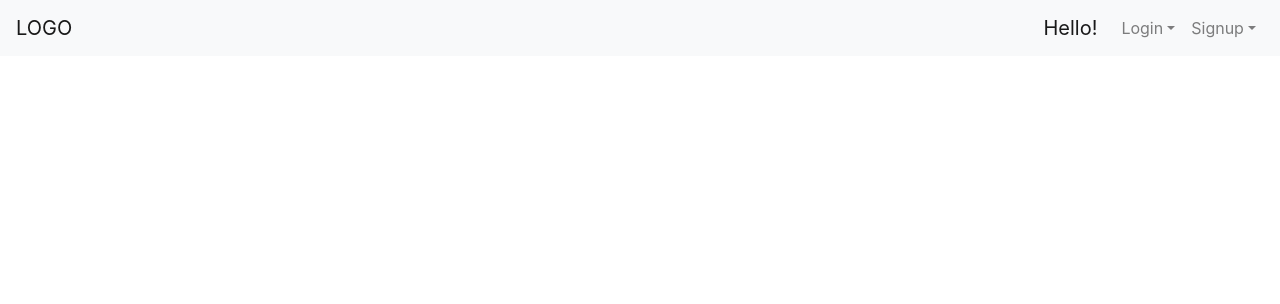
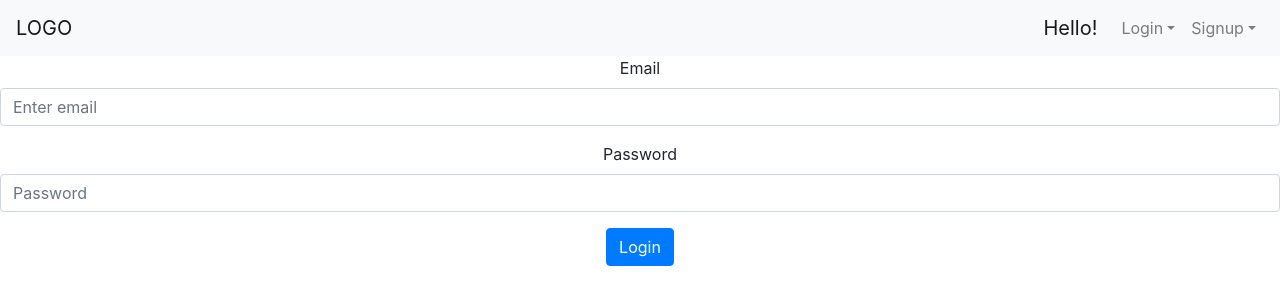
Before and after one commit to ctlaranjeiro/adopt-senior-youngster-client, a React (Create React App) app: page /login/user in a window 1280 px wide. Shown: the top 304 px of the page. Built offline with nearby package versions, Linux system fonts and the light colour scheme; no server answers.

Commit message:
Adds login page and user/volunteer profile pages

```diff
--- a/src/App.js
+++ b/src/App.js
@@ -3,59 +3,74 @@ import logo from './logo.svg';
 import './App.css';
 import Navigation from './components/Navigation';
 import { Switch, Route, Redirect } from 'react-router-dom';
-// import Login from './components/projects/auth/Login';
-// import Signup from './components/projects/auth/Signup';
-// import AuthService from './components/projects/auth/auth-service';
-// import 'react-toastify/dist/ReactToastify.css';
+import Login from './components/auth/Login';
+import Signup from './components/auth/Signup';
+import AuthService from './components/auth/auth-service';
+import UserProfilePage from './components/user/UserProfilePage';
+import VolunteerProfilePage from './components/volunteer/VolunteerProfilePage';
+
 
 class App extends Component {
-//   state = {
-//     loggedInUser: null
-//   }
+  state = {
+    loggedInAccount: null
+  }
 
-//   service = new AuthService();
+  service = new AuthService();
 
-//   setCurrentUser = (userObj) => {
-//     this.setState({
-//       loggedInUser: userObj
-//     });
-//   }
+  setCurrentAccount = (accountObj) => {
+    this.setState({
+      loggedInAccount: accountObj
+    });
+  }
 
-//   // 1. save the user into the browser localstorage
-//   // or
-//   // 2. check if the user is still loggedin by calling the backend
-// fetchUser = () => {
-//     if(this.state.loggedInUser === null) {
-//       this.service.loggedin()
-//         .then(response => {
-//           if (response._id) {
-//             this.setState({
-//               loggedInUser: response
-//             })
-//           }
-//         })
-//     }
-//   }
+  fetchUser = () => {
+    if(this.state.loggedInAccount === null) {
+      this.service.loggedin()
+        .then(response => {
+          if (response._id) {
+            this.setState({
+              loggedInAccount: response
+            })
+          }
+        })
+    }
+  }
 
   render() {
-    // this.fetchUser();
+    this.fetchUser();
     return (
       <div className="App">
-      <Navigation />
-        {/* <Navbar setCurrentUser={this.setCurrentUser} loggedInUser={this.state.loggedInUser} /> */}
-        {/* <Switch>
-          <Route path='/login' render={(props) => <Login setCurrentUser={this.setCurrentUser} {...props} /> } />
-          <Route path='/signup' render={(props) => <Signup setCurrentUser={this.setCurrentUser} {...props} /> } />
-          <Route exact path='/projects' component={ProjectList} />
-          <Route exact path='/projects/:id' render={(props) => <ProjectDetails {...props} loggedInUser={this.state.loggedInUser} /> } />
+        <Navigation />
+
+        <Switch>
+          <Route exact path='/login/user' render={(props) => <Login setCurrentAccount={this.setCurrentAccount} accountType='user' {...props} /> } />
+          <Route exact path='/login/volunteer' render={(props) => <Login setCurrentAccount={this.setCurrentAccount} accountType='volunteer' {...props} /> } />
+          <Route exact path='/signup/user' render={(props) => <Signup setCurrentAccount={this.setCurrentAccount} accountType='user' {...props} /> } />
+          <Route exact path='/signup/volunteer' render={(props) => <Signup setCurrentAccount={this.setCurrentAccount} accountType='volunteer' {...props} /> } />
+          <Route exact path='/user/:id' render={(props) => {
+            if(this.state.loggedInAccount){
+              return <UserProfilePage loggedInAccount={this.state.loggedInAccount} {...props} />
+            } else{
+              return <Redirect to="/" />
+            }
+          }} />
+          <Route exact path='/volunteer/:id' render={(props) => {
+            if(this.state.loggedInAccount){
+              return <VolunteerProfilePage loggedInAccount={this.state.loggedInAccount} {...props} />
+            } else{
+              return <Redirect to="/" />
+            }
+          }} />
+          {/* <Route exact path='/projects' component={ProjectList} />
+          <Route exact path='/projects/:id' render={(props) => <ProjectDetails {...props} loggedInAccount={this.state.loggedInAccount} /> } />
           <Route exact path='/projects/:id/edit' render={(props) => {
-            if(this.state.loggedInUser) {
+            if(this.state.loggedInAccount) {
               return  <EditProject {...props} />
             } else {
               return <Redirect to='/login' />
             }
-          }}/>
-        </Switch> */}
+          }}/> */}
+        </Switch>
       </div>
     );
   }
--- a/src/components/auth/Login.js
+++ b/src/components/auth/Login.js
@@ -1,7 +1,84 @@
 import React, { Component } from 'react';
+import AuthService from './auth-service';
+import { Link } from 'react-router-dom';
+import { Form, Button } from 'react-bootstrap';
 
 class Login extends Component {
+    state = {
+        accountType: this.props.accountType,
+        email: '',
+        password: ''
+    }
 
+    service = new AuthService();
+
+    handleChange = (event) => {
+        const {name, value} = event.target;
+        this.setState({[name]: value});
+    }
+
+    handleFormSubmit = (event) => {
+        event.preventDefault();
+        const { email, password } = this.state;
+
+        if(this.state.accountType === 'user'){
+            this.service.loginUser(email, password)
+            .then(response => {
+                //Set the whole application with the user that just loggedin
+                this.props.setCurrentAccount(response);
+                //the line of code above lifts the state up to app.js
+
+                this.setState({ email: '', password: ''})
+                //redirect the user
+                this.props.history.push(`/user/${response._id}`);
+            })
+        }
+
+        if(this.state.accountType === 'volunteer'){
+            this.service.loginVolunteer(email, password)
+            .then(response => {
+                //Set the whole application with the user that just loggedin
+                this.props.setCurrentAccount(response);
+                //the line of code above lifts the state up to app.js
+
+                this.setState({ email: '', password: ''})
+                //redirect the user
+                this.props.history.push(`/volunteer/${response._id}`);
+            })
+        }
+    }
+
+    render() {
+        return(
+            <div>
+                <Form onSubmit={this.handleFormSubmit}>
+                    <Form.Group controlId="formBasicEmail">
+                        <Form.Label>Email</Form.Label>
+                        <Form.Control type="email" placeholder="Enter email" name="email" value={this.state.email} onChange={this.handleChange} />
+                    </Form.Group>
+                    <Form.Group controlId="formBasicPassword">
+                        <Form.Label>Password</Form.Label>
+                        <Form.Control type="password" placeholder="Password" name="password" value={this.state.password} onChange={this.handleChange} />
+                    </Form.Group>
+                    <Button variant="primary" type="submit">
+                        Login
+                    </Button>
+                </Form>
+
+                {/* <form onSubmit={this.handleFormSubmit}>
+                    <label>Email:</label>
+                    <input type="text" name="username" value={this.state.username} onChange={this.handleChange}/>
+                    <label>Password:</label>
+                    <input name="password" value={this.state.password} onChange={this.handleChange} />
+
+                    <input type="submit" value="Login" />
+                </form>
+                <p>Don't have account?
+                    <Link to={"/signup"}> Signup</Link>
+                </p> */}
+            </div>
+        )
+    }
 }
 
 export default Login;
--- /dev/null
+++ b/src/components/user/UserProfilePage.js
@@ -0,0 +1,13 @@
+import React, { Component } from 'react';
+
+class UserProfilePage extends Component {
+    render(){
+        return(
+            <div>
+                <h1>{this.props.loggedInAccount.firstName}'s User Profile Page</h1>
+            </div>
+        )
+    }
+}
+
+export default UserProfilePage;
--- /dev/null
+++ b/src/components/volunteer/VolunteerProfilePage.js
@@ -0,0 +1,13 @@
+import React, { Component } from 'react';
+
+class UserProfilePage extends Component {
+    render(){
+        return(
+            <div>
+                <h1>{this.props.loggedInAccount.firstName}'s Volunteer Profile Page</h1>
+            </div>
+        )
+    }
+}
+
+export default UserProfilePage;
```
